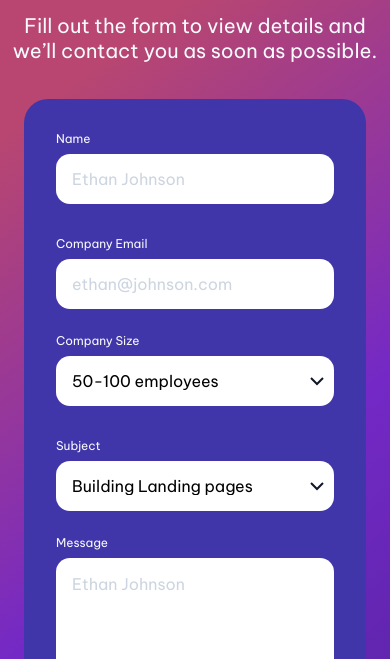
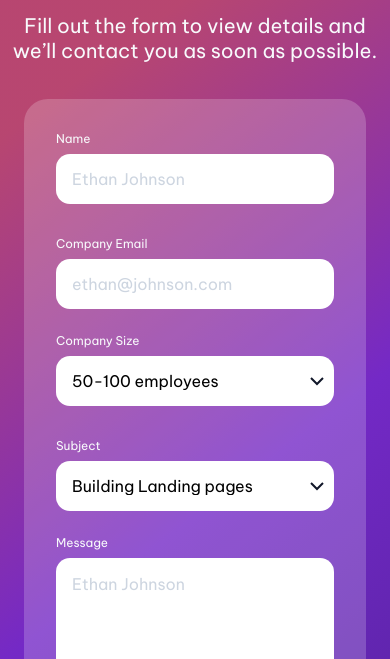
Before and after one commit to DurveshMore8/Dev-Challenges, a plain HTML site: page 04_contact_page/index.html in a window 390 px wide. Shown: the part 185-844 px from the top of the page. Drawn offline with Linux system fonts and the light colour scheme.

Commit message:
feat: contact page completed along with responsive

```diff
--- a/04_contact_page/style.css
+++ b/04_contact_page/style.css
@@ -45,7 +45,7 @@ body {
   margin: 72px 0;
   padding: 32px;
   width: 960px;
-  background: #4036a9;
+  background: rgba(255, 255, 255, 0.2);
   border-radius: 24px;
 }
 
```
